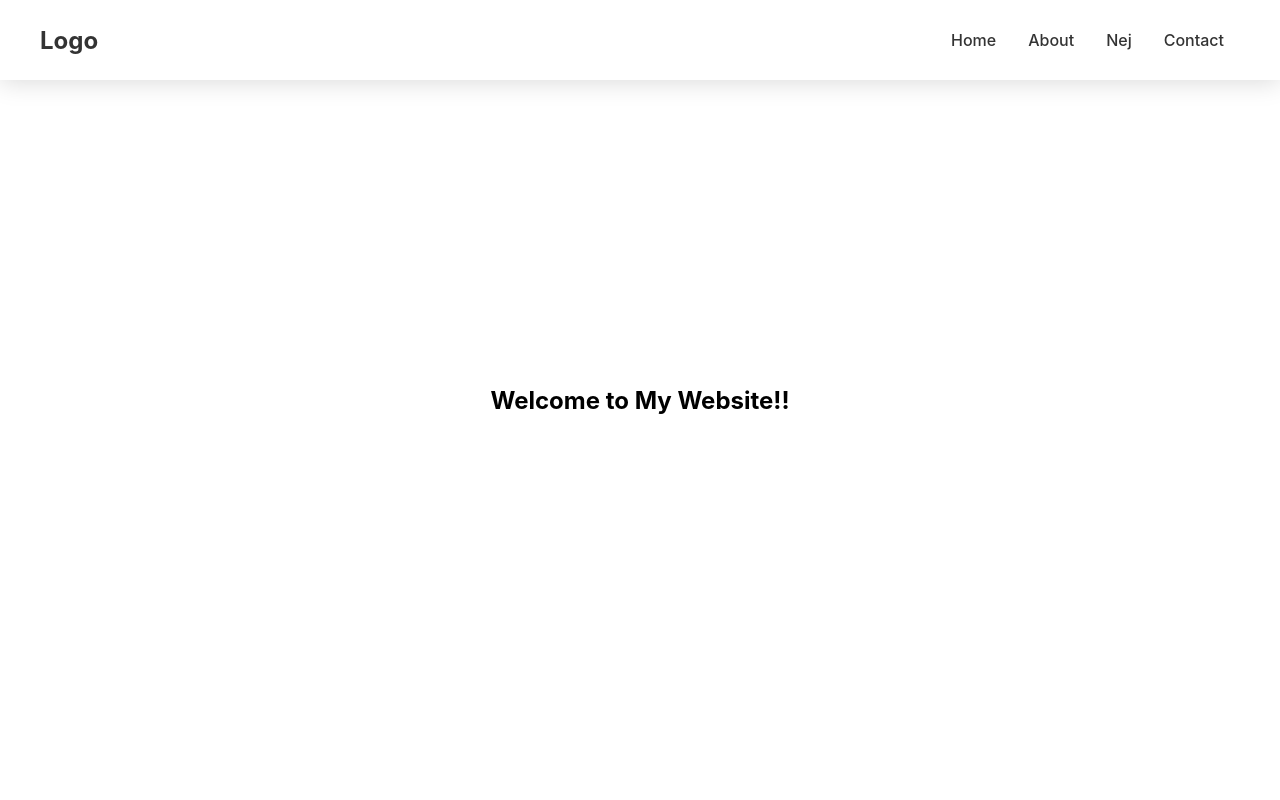
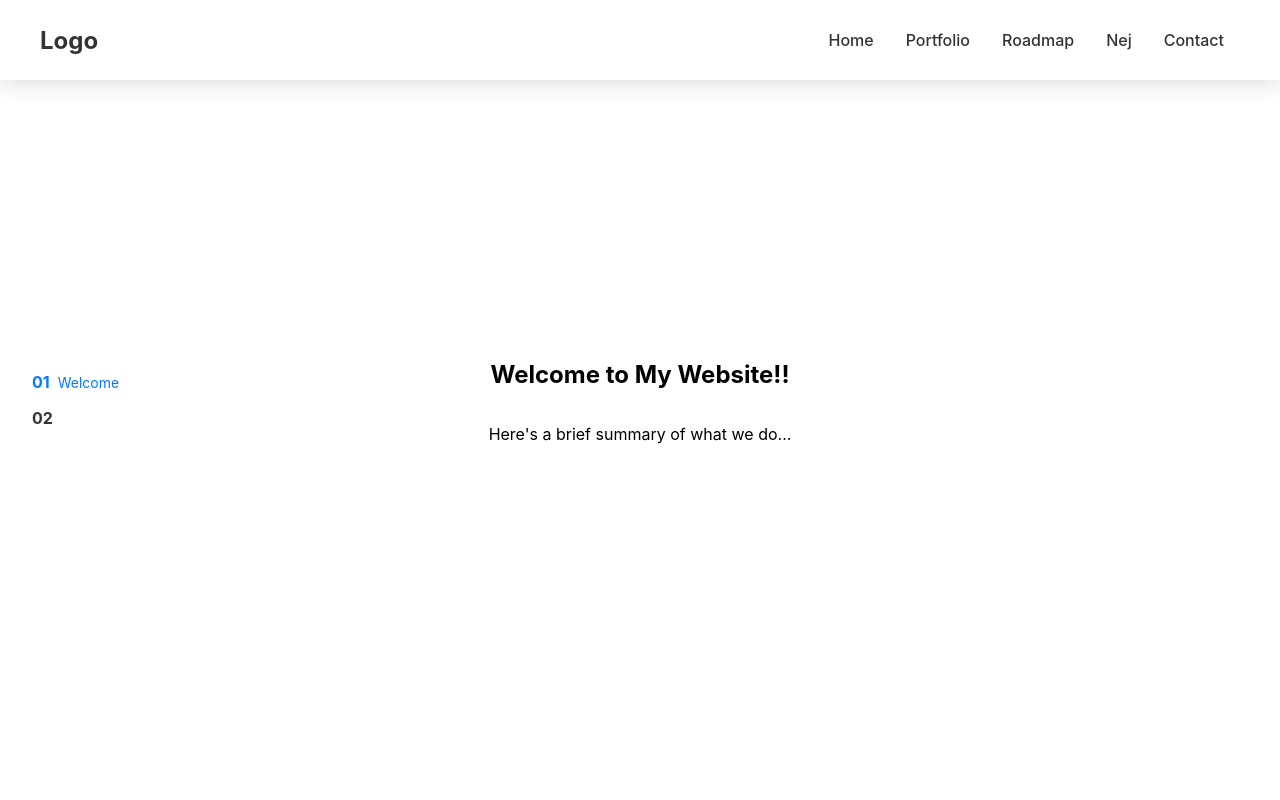
Before and after one commit to cecehoush/portfolio, a React (Create React App) app: page / in a window 1280 px wide. Shown: the top 800 px of the page. Built offline with nearby package versions, Linux system fonts and the light colour scheme.

Commit message:
new routing & temp screens

```diff
--- a/package.json
+++ b/package.json
@@ -8,6 +8,7 @@
     "@testing-library/user-event": "^13.5.0",
     "react": "^18.3.1",
     "react-dom": "^18.3.1",
+    "react-router-dom": "^6.26.1",
     "react-scripts": "5.0.1",
     "web-vitals": "^2.1.4"
   },
--- a/src/App.js
+++ b/src/App.js
@@ -1,23 +1,23 @@
 import React from 'react';
 import './App.css';
-import NavBar from './navigation/NavBar';
+import HomePage from './screens/home/HomePage';
+import Portfolio from './screens/Portfolio';
+import Roadmap from './screens/Roadmap';
+import Nej from './screens/Nej';
+import Contact from './screens/Contact';
+import { BrowserRouter as Router, Route, Routes } from 'react-router-dom';
 
 function App() {
   return (
-    <div className="App">
-      <NavBar />
-      <main>
-        <section style={{ height: '100vh', display: 'flex', alignItems: 'center', justifyContent: 'center' }}>
-          <h1>Welcome to My Website!!</h1>
-        </section>
-        <section style={{ height: '100vh', display: 'flex', alignItems: 'center', justifyContent: 'center', backgroundColor: '#f0f0f0' }}>
-          <h2>About Me</h2>
-        </section>
-        <section style={{ height: '100vh', display: 'flex', alignItems: 'center', justifyContent: 'center' }}>
-          <h2>Nej</h2>
-        </section>
-      </main>
-    </div>
+    <Router>
+      <Routes>
+        <Route path="/" element={<HomePage />} />
+        <Route path="/portfolio" element={<Portfolio />} />
+        <Route path="/roadmap" element={<Roadmap />} />
+        <Route path="/nej" element={<Nej />} />
+        <Route path="/contact" element={<Contact />} />
+      </Routes>
+    </Router>
   );
 }
 
--- a/src/navigation/NavBar.css
+++ b/src/navigation/NavBar.css
@@ -2,7 +2,7 @@
     background-color: #ffffff;
     box-shadow: 0 2px 24px 0 rgba(0, 0, 0, 0.15);
     width: 100%;
-    height: 80px; /* Increased fixed height */
+    height: 80px; /* Fixed height */
     display: flex;
     align-items: center;
   }
--- a/src/navigation/NavBar.js
+++ b/src/navigation/NavBar.js
@@ -1,4 +1,5 @@
 import React, { useEffect, useRef } from 'react';
+import { Link } from 'react-router-dom';
 import { gsap } from 'gsap';
 import { ScrollTrigger } from 'gsap/ScrollTrigger';
 import './NavBar.css';
@@ -25,7 +26,8 @@ const NavBar = () => {
       top: 0,
       left: '50%',
       xPercent: -50,
-      zIndex: 1000
+      zIndex: 1000,
+      backgroundColor: 'rgba(255, 255, 255, 1)' // Initial fully opaque
     });
     gsap.set(navContainerElement, { maxWidth: '1200px' });
 
@@ -42,8 +44,9 @@ const NavBar = () => {
               ease: 'power1.out',
               onComplete: () => {
                 gsap.to(navElement, {
-                  width: '80%',
+                  width: '60%',
                   borderRadius: '0 0 10px 10px',
+                  backgroundColor: 'rgba(255, 255, 255, 0.8)', // Add opacity
                   duration: 0.3
                 });
               }
@@ -53,6 +56,7 @@ const NavBar = () => {
             gsap.to(navElement, {
               width: '80%',
               borderRadius: '0 0 10px 10px',
+              backgroundColor: 'rgba(255, 255, 255, 0.8)', // Add opacity
               duration: 0.3
             });
           }
@@ -64,6 +68,7 @@ const NavBar = () => {
             y: 0,
             width: '100%',
             borderRadius: '0',
+            backgroundColor: 'rgba(255, 255, 255, 1)', // Fully opaque
             duration: 0.3
           });
           gsap.to(navContainerElement, { maxWidth: '1200px', duration: 0.3 });
@@ -74,14 +79,27 @@ const NavBar = () => {
     });
   }, []);
 
+  const handleHomeClick = (e) => {
+    if (window.location.pathname === '/') {
+      e.preventDefault();
+      window.scrollTo({ top: 0, behavior: 'smooth' });
+    }
+  };
+
   return (
     <nav ref={navRef} className="navbar">
       <div ref={navContainerRef} className="navbar-container">
-        <a href="/" ref={logoRef} className="navbar-logo">Logo</a>
+        <Link to="/" className="navbar-logo" onClick={handleHomeClick} ref={logoRef}>Logo</Link>
         <ul className="navbar-menu">
-          {['Home', 'About', 'Nej', 'Contact'].map((item, index) => (
+          {['Home', 'Portfolio', 'Roadmap', 'Nej', 'Contact'].map((item, index) => (
             <li key={item}>
-              <a href={`/${item.toLowerCase()}`} ref={el => menuItemsRef.current[index] = el}>{item}</a>
+              <Link
+                to={item === 'Home' ? '/' : `/${item.toLowerCase()}`}
+                ref={el => menuItemsRef.current[index] = el}
+                onClick={item === 'Home' ? handleHomeClick : undefined}
+              >
+                {item}
+              </Link>
             </li>
           ))}
         </ul>
--- /dev/null
+++ b/src/navigation/SideNav.css
@@ -0,0 +1,43 @@
+.side-nav {
+    position: fixed;
+    left: 2rem;
+    top: 50%;
+    transform: translateY(-50%);
+    z-index: 1000;
+  }
+
+  .side-nav nav {
+    display: flex;
+    flex-direction: column;
+    gap: 1rem;
+  }
+
+  .side-nav a {
+    display: flex;
+    align-items: center;
+    text-decoration: none;
+    color: #333;
+    transition: color 0.3s ease;
+  }
+
+  .side-nav a:hover {
+    color: #007bff;
+  }
+
+  .side-nav .item-number {
+    font-weight: bold;
+    margin-right: 0.5rem;
+  }
+
+  .side-nav .item-label {
+    display: none;
+    font-size: 0.875rem;
+  }
+
+  .side-nav a.active .item-label {
+    display: inline;
+  }
+
+  .side-nav a.active {
+    color: #007bff;
+  }
--- /dev/null
+++ b/src/navigation/SideNav.js
@@ -0,0 +1,60 @@
+import React, { useState, useEffect } from 'react';
+import './SideNav.css';
+
+const SideNav = () => {
+  const [activeSection, setActiveSection] = useState('01');
+
+  const navItems = [
+    { id: '01', label: 'Welcome', target: 'welcome' },
+    { id: '02', label: 'About', target: 'about' },
+  ];
+
+  useEffect(() => {
+    const handleScroll = () => {
+      const scrollPosition = window.scrollY;
+      const windowHeight = window.innerHeight;
+
+      for (const item of navItems) {
+        const element = document.getElementById(item.target);
+        if (element) {
+          const { top, bottom } = element.getBoundingClientRect();
+          if (top <= windowHeight / 2 && bottom >= windowHeight / 2) {
+            setActiveSection(item.id);
+            break;
+          }
+        }
+      }
+    };
+
+    window.addEventListener('scroll', handleScroll);
+    return () => window.removeEventListener('scroll', handleScroll);
+  }, []);
+
+  const handleClick = (e, target) => {
+    e.preventDefault();
+    const element = document.getElementById(target);
+    if (element) {
+      element.scrollIntoView({ behavior: 'smooth' });
+    }
+  };
+
+  return (
+    <div className="side-nav">
+      <nav>
+        {navItems.map((item) => (
+          <a
+            key={item.id}
+            href={`#${item.target}`}
+            onClick={(e) => handleClick(e, item.target)}
+            className={activeSection === item.id ? 'active' : ''}
+          >
+            <span className="item-number">{item.id}</span>
+            <span className="item-label">{item.label}</span>
+          </a>
+        ))}
+      </nav>
+    </div>
+  );
+};
+
+export default SideNav;
--- /dev/null
+++ b/src/screens/Contact.js
@@ -0,0 +1,16 @@
+import React from 'react';
+import NavBar from '../navigation/NavBar';
+
+const Contact = () => {
+    return (
+        <div>
+            <NavBar />
+            <main style={{ padding: '80px 20px 20px', minHeight: '100vh' }}>
+                <h1>Contact</h1>
+                <p>This is the contact page.</p>
+            </main>
+        </div>
+    );
+};
+
+export default Contact;
--- /dev/null
+++ b/src/screens/Nej.js
@@ -0,0 +1,16 @@
+import React from 'react';
+import NavBar from '../navigation/NavBar';
+
+const Nej = () => {
+    return (
+        <div>
+            <NavBar />
+            <main style={{ padding: '80px 20px 20px', minHeight: '100vh' }}>
+                <h1>Nej</h1>
+                <p>This is the nej page.</p>
+            </main>
+        </div>
+    );
+};
+
+export default Nej;
--- /dev/null
+++ b/src/screens/Portfolio.js
@@ -0,0 +1,16 @@
+import React from 'react';
+import NavBar from '../navigation/NavBar';
+
+const Portfolio = () => {
+    return (
+        <div>
+            <NavBar />
+            <main style={{ padding: '80px 20px 20px', minHeight: '100vh' }}>
+                <h1>Portfolio</h1>
+                <p>This is the portfolio page.</p>
+            </main>
+        </div>
+    );
+};
+
+export default Portfolio;
--- /dev/null
+++ b/src/screens/Roadmap.js
@@ -0,0 +1,16 @@
+import React from 'react';
+import NavBar from '../navigation/NavBar';
+
+const Roadmap = () => {
+    return (
+        <div>
+            <NavBar />
+            <main style={{ padding: '80px 20px 20px', minHeight: '100vh' }}>
+                <h1>Roadmap</h1>
+                <p>This is the roadmap page.</p>
+            </main>
+        </div>
+    );
+};
+
+export default Roadmap;
--- /dev/null
+++ b/src/screens/home/HomePage.jsx
@@ -0,0 +1,24 @@
+import React from 'react';
+import NavBar from '../../navigation/NavBar';
+import SideNav from '../../navigation/SideNav';
+
+const HomePage = () => {
+    return (
+        <div className="relative">
+            <NavBar />
+            <SideNav />
+            <main>
+                <section id="welcome" style={{ height: '100vh', display: 'flex', alignItems: 'center', justifyContent: 'center', flexDirection: 'column' }}>
+                    <h1>Welcome to My Website!!</h1>
+                    <p>Here's a brief summary of what we do...</p>
+                </section>
+                <section id="about" style={{ height: '100vh', display: 'flex', alignItems: 'center', justifyContent: 'center', backgroundColor: '#f0f0f0', flexDirection: 'column' }}>
+                    <h2>About Me</h2>
+                    <p>This is the about me section at the bottom of the homepage...</p>
+                </section>
+            </main>
+        </div>
+    );
+};
+
+export default HomePage;
```
Also changed, not shown: src/components/About.js (added, +19 -0 lines), 1 other file (tests, documents, lock files or other folders).
